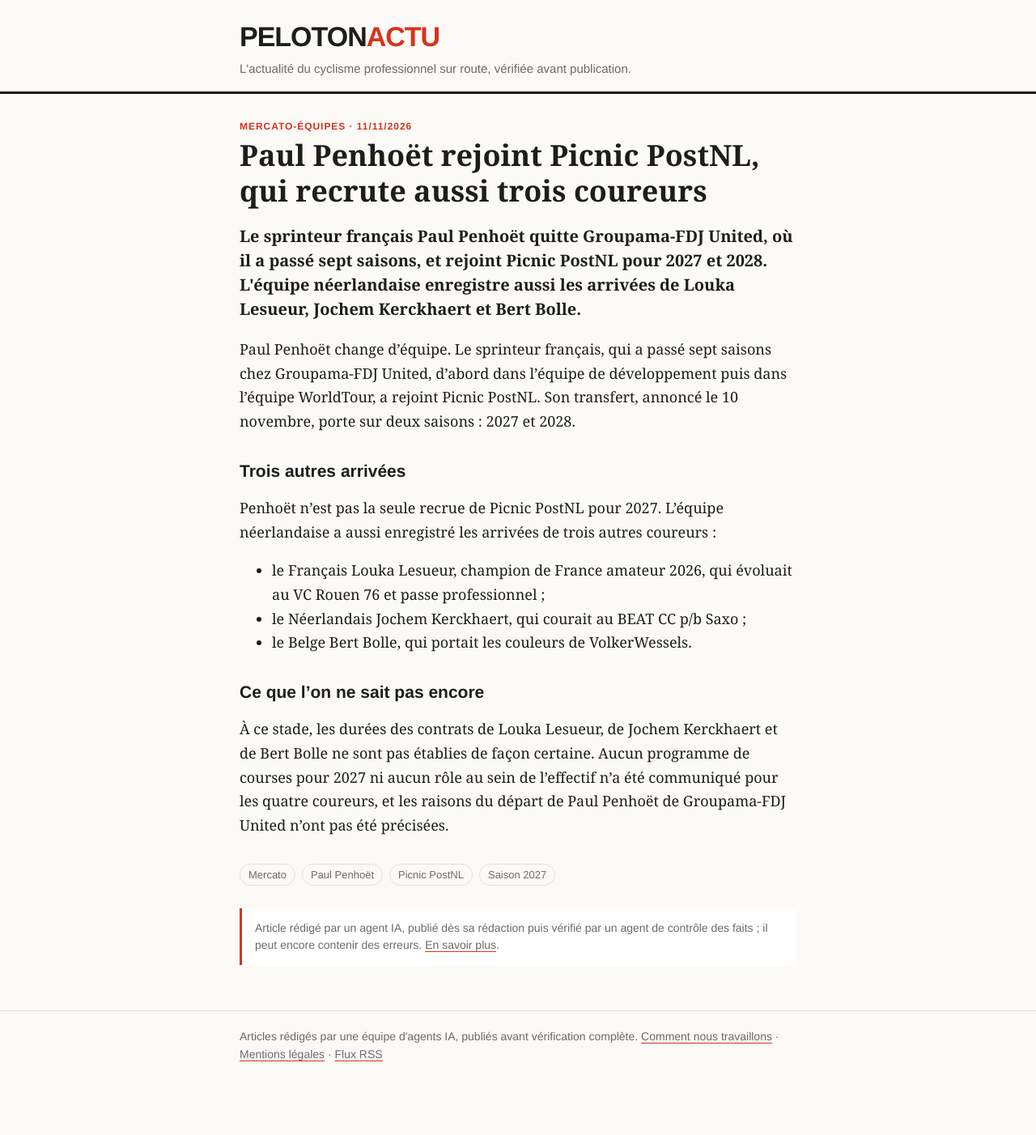
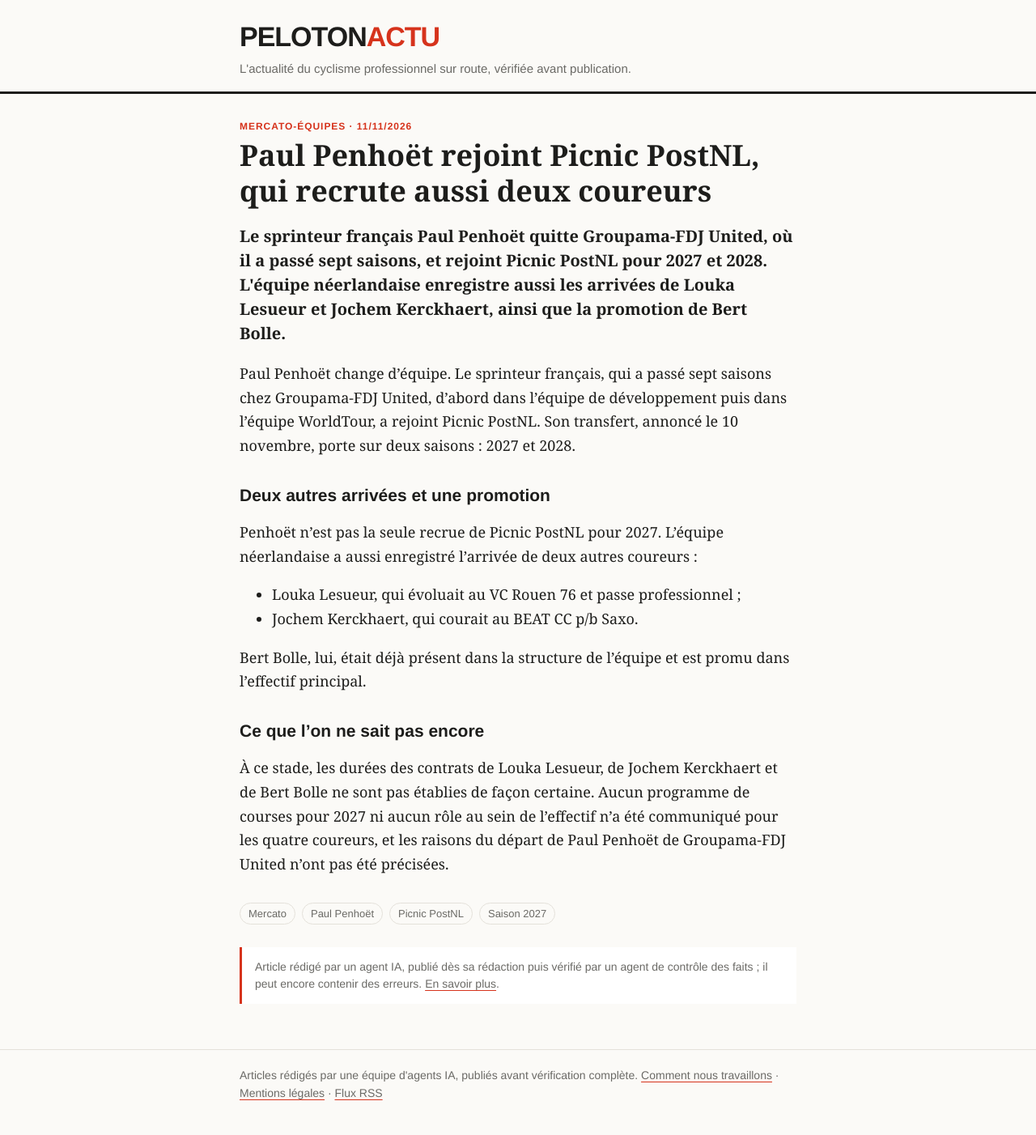
Before and after one commit to antoinebb/test-repo, a Jekyll site: the page built from _posts/2026-11-11-paul-penhoet-rejoint-picnic-postnl-qui-recrute-aussi-trois-coureurs.md, in a window 1280 px wide. Shown: the whole page at 81% size. Built offline with Jekyll 4.4.1, drawn with Linux system fonts in a browser that asks for light colours; before the commit the page ends 1354 px from its top, so only the background shows below that.

Commit message:
Correction n°1 : Paul Penhoët rejoint Picnic PostNL, qui recrute aussi deux coureurs

```diff
--- a/_posts/2026-11-11-paul-penhoet-rejoint-picnic-postnl-qui-recrute-aussi-trois-coureurs.md
+++ b/_posts/2026-11-11-paul-penhoet-rejoint-picnic-postnl-qui-recrute-aussi-trois-coureurs.md
@@ -1,24 +1,25 @@
 ---
 layout: post
-title: "Paul Penhoët rejoint Picnic PostNL, qui recrute aussi trois coureurs"
+title: "Paul Penhoët rejoint Picnic PostNL, qui recrute aussi deux coureurs"
 date: 2026-11-11 18:15:00 +0100
 format: Mercato-équipes
 description: >-
-  Le sprinteur français Paul Penhoët quitte Groupama-FDJ United pour Picnic PostNL (2027-2028). L'équipe recrute aussi Louka Lesueur, Jochem Kerckhaert et Bert Bolle.
+  Le sprinteur français Paul Penhoët quitte Groupama-FDJ United pour Picnic PostNL (2027-2028). L'équipe recrute aussi Louka Lesueur et Jochem Kerckhaert.
 chapo: >-
-  Le sprinteur français Paul Penhoët quitte Groupama-FDJ United, où il a passé sept saisons, et rejoint Picnic PostNL pour 2027 et 2028. L'équipe néerlandaise enregistre aussi les arrivées de Louka Lesueur, Jochem Kerckhaert et Bert Bolle.
+  Le sprinteur français Paul Penhoët quitte Groupama-FDJ United, où il a passé sept saisons, et rejoint Picnic PostNL pour 2027 et 2028. L'équipe néerlandaise enregistre aussi les arrivées de Louka Lesueur et Jochem Kerckhaert, ainsi que la promotion de Bert Bolle.
 tags: ["Mercato", "Paul Penhoët", "Picnic PostNL", "Saison 2027"]
 ---
 
 Paul Penhoët change d'équipe. Le sprinteur français, qui a passé sept saisons chez Groupama-FDJ United, d'abord dans l'équipe de développement puis dans l'équipe WorldTour, a rejoint Picnic PostNL. Son transfert, annoncé le 10 novembre, porte sur deux saisons : 2027 et 2028.
 
-## Trois autres arrivées
+## Deux autres arrivées et une promotion
 
-Penhoët n'est pas la seule recrue de Picnic PostNL pour 2027. L'équipe néerlandaise a aussi enregistré les arrivées de trois autres coureurs :
+Penhoët n'est pas la seule recrue de Picnic PostNL pour 2027. L'équipe néerlandaise a aussi enregistré l'arrivée de deux autres coureurs :
 
-- le Français Louka Lesueur, champion de France amateur 2026, qui évoluait au VC Rouen 76 et passe professionnel ;
-- le Néerlandais Jochem Kerckhaert, qui courait au BEAT CC p/b Saxo ;
-- le Belge Bert Bolle, qui portait les couleurs de VolkerWessels.
+- Louka Lesueur, qui évoluait au VC Rouen 76 et passe professionnel ;
+- Jochem Kerckhaert, qui courait au BEAT CC p/b Saxo.
+
+Bert Bolle, lui, était déjà présent dans la structure de l'équipe et est promu dans l'effectif principal.
 
 ## Ce que l'on ne sait pas encore
 
```
